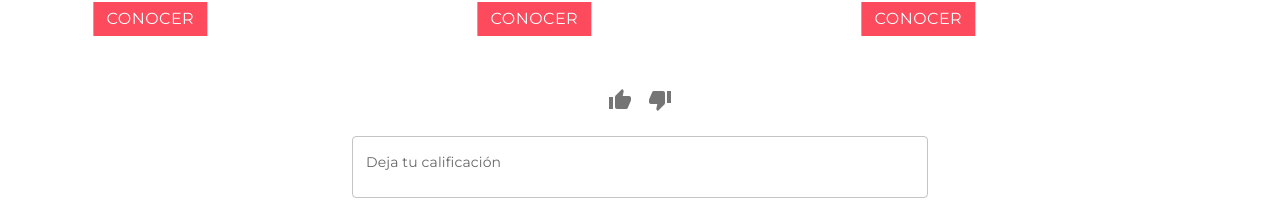
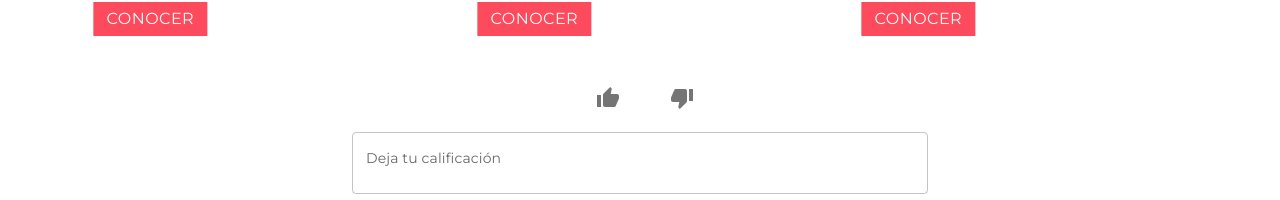
Before and after one commit to Despegatuimperiodigital/searchingAI, a React (Create React App) app: page / in a window 1280 px wide. Shown: the part 560-760 px from the top of the page. Built offline with nearby package versions, Linux system fonts and the light colour scheme.

Commit message:
implementar logica comentarios y reacciones

```diff
--- a/src/components/searching/searching.js
+++ b/src/components/searching/searching.js
@@ -48,6 +48,13 @@ const SearchBar = () => {
 
   const handleSubmitFeedback = () => {
     console.log('Calificación:', feedback);
+    const newFeedback = {
+      searchText,
+      feedback,
+      like,
+      dislike,
+    };
+    console.log('Feedback registrado:', newFeedback);
     setFeedback('');
   };
 
@@ -552,13 +559,14 @@ const SearchBar = () => {
                 <ResultsBox properties={results} onPropertyClick={handlePropertyClick} />
               </Box>
             )}
+
             <Box sx={{ display: 'flex', justifyContent: 'center', alignItems: 'center', mt: 2 }}>
-              <IconButton onClick={handleLike} color={like ? "primary" : "default"}>
-                <ThumbUpIcon />
-              </IconButton>
-              <IconButton onClick={handleDislike} color={dislike ? "primary" : "default"}>
-                <ThumbDownIcon />
-              </IconButton>
+              <Button onClick={handleLike}>
+                <ThumbUpIcon color={like ? 'primary' : 'action'} />
+              </Button>
+              <Button onClick={handleDislike}>
+                <ThumbDownIcon color={dislike ? 'primary' : 'action'} />
+              </Button>
             </Box>
 
             <Box sx={{ display: 'flex', flexDirection: 'column', alignItems: 'center', mt: 2, width: '100%' }}>
```
